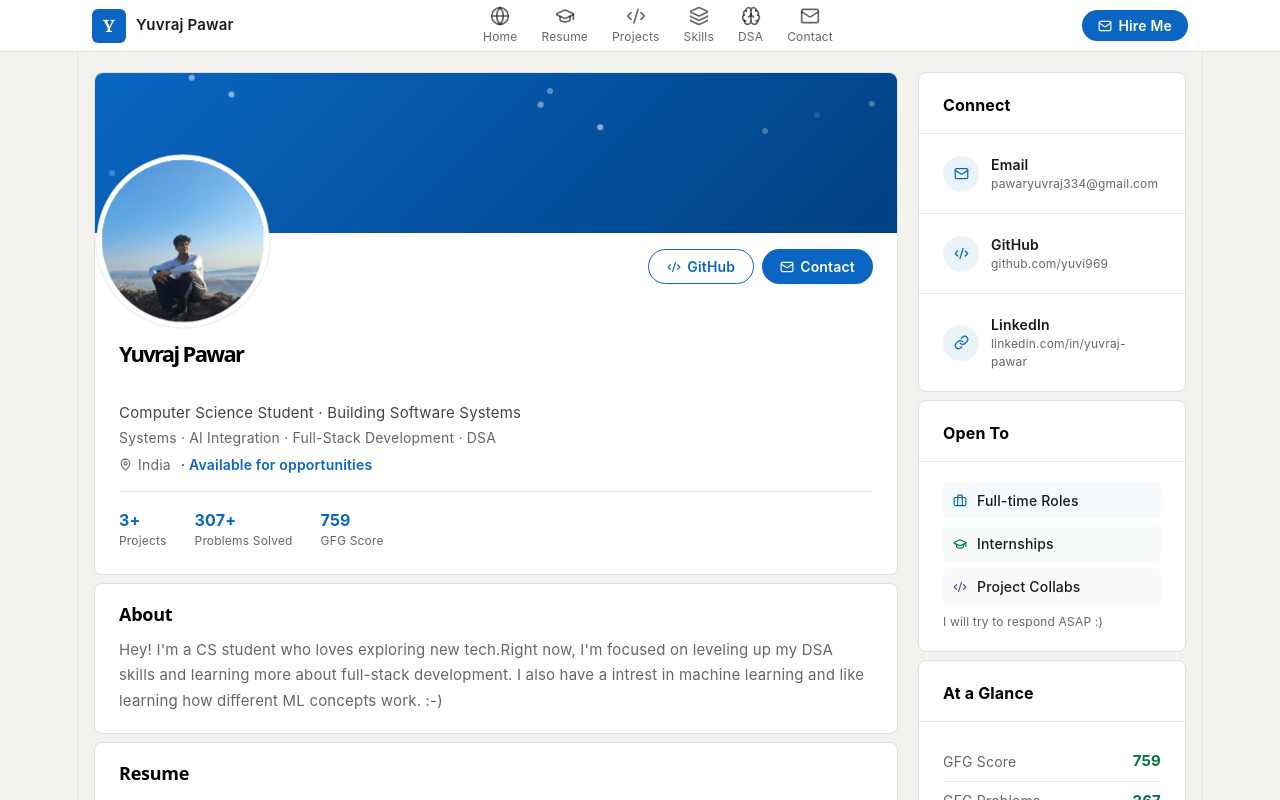
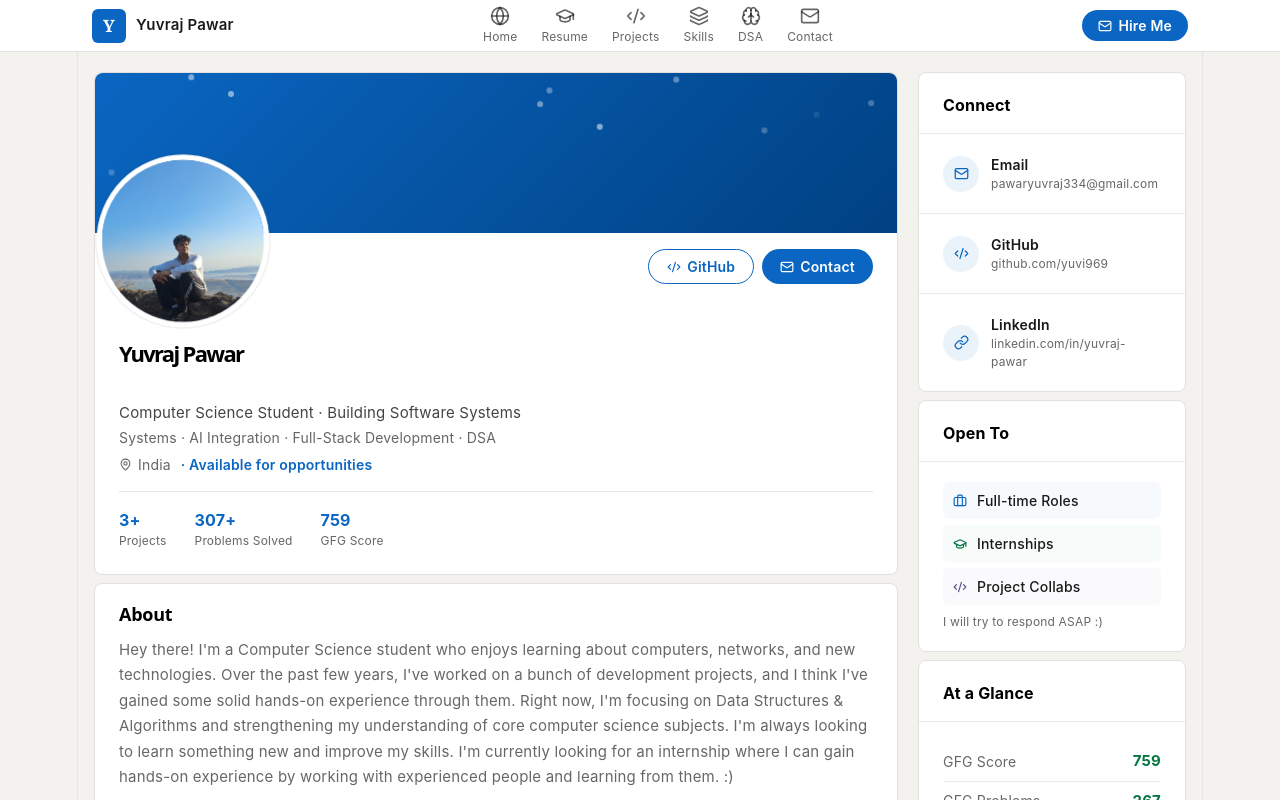
Before and after one commit to yuvi969/portfolio, a React app: page / in a window 1280 px wide. Shown: the top 800 px of the page. Built offline with nearby package versions, Linux system fonts and the light colour scheme; the HTML template or start-up script is replaced by a standard one.

Commit message:
About section update

```diff
--- a/src/App.jsx
+++ b/src/App.jsx
@@ -293,7 +293,11 @@ function About() {
       <div className="sec">
         <h2 style={{ fontSize: 18, fontWeight: 700, marginBottom: 12 }}>About</h2>
         <p style={{ fontSize: 15, color: C.muted, lineHeight: 1.7 }}>
-         Hey! I'm a CS student who loves exploring new tech.Right now, I'm focused on leveling up my DSA skills and learning more about full-stack development. I also have a intrest in machine learning and like learning how different ML concepts work. :-)
+       Hey there! I'm a Computer Science student who enjoys learning about computers, networks, and new technologies. Over the past few years, I've worked on a bunch of development projects, and I think I've gained some solid hands-on experience through them.
+
+Right now, I'm focusing on Data Structures & Algorithms and strengthening my understanding of core computer science subjects. I'm always looking to learn something new and improve my skills.
+
+I'm currently looking for an internship where I can gain hands-on experience by working with experienced people and learning from them. :)
         </p>
 
       </div>
```
